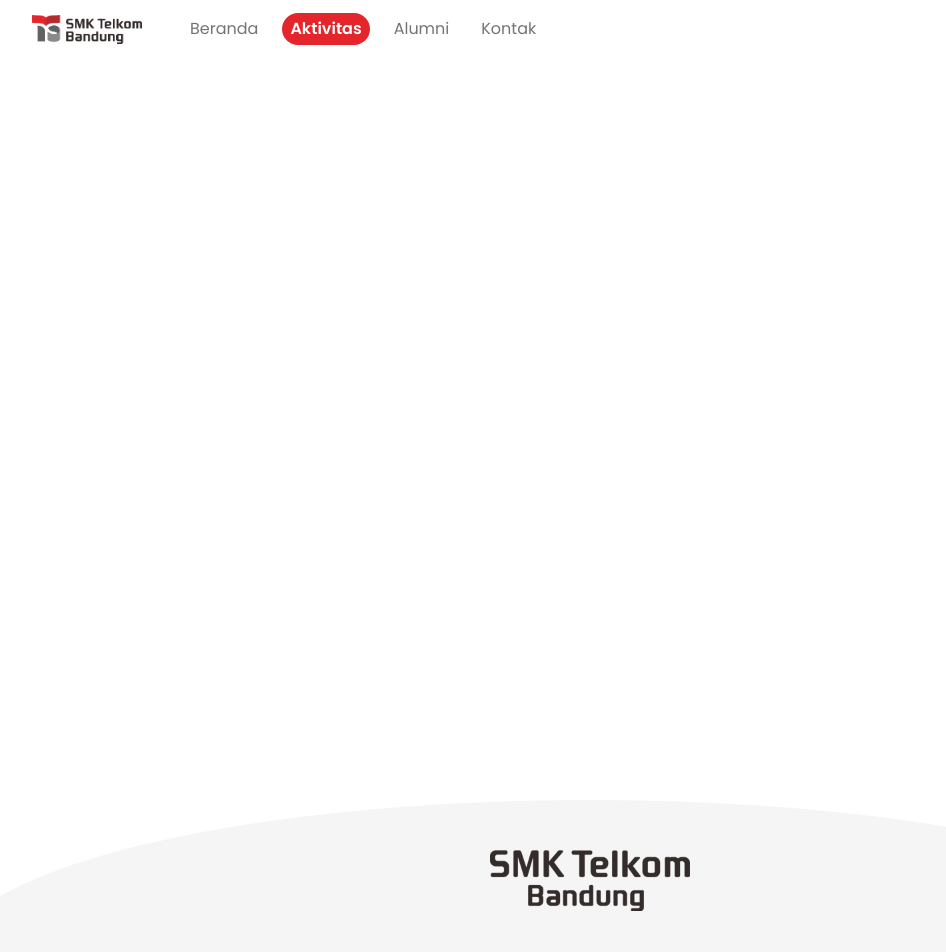
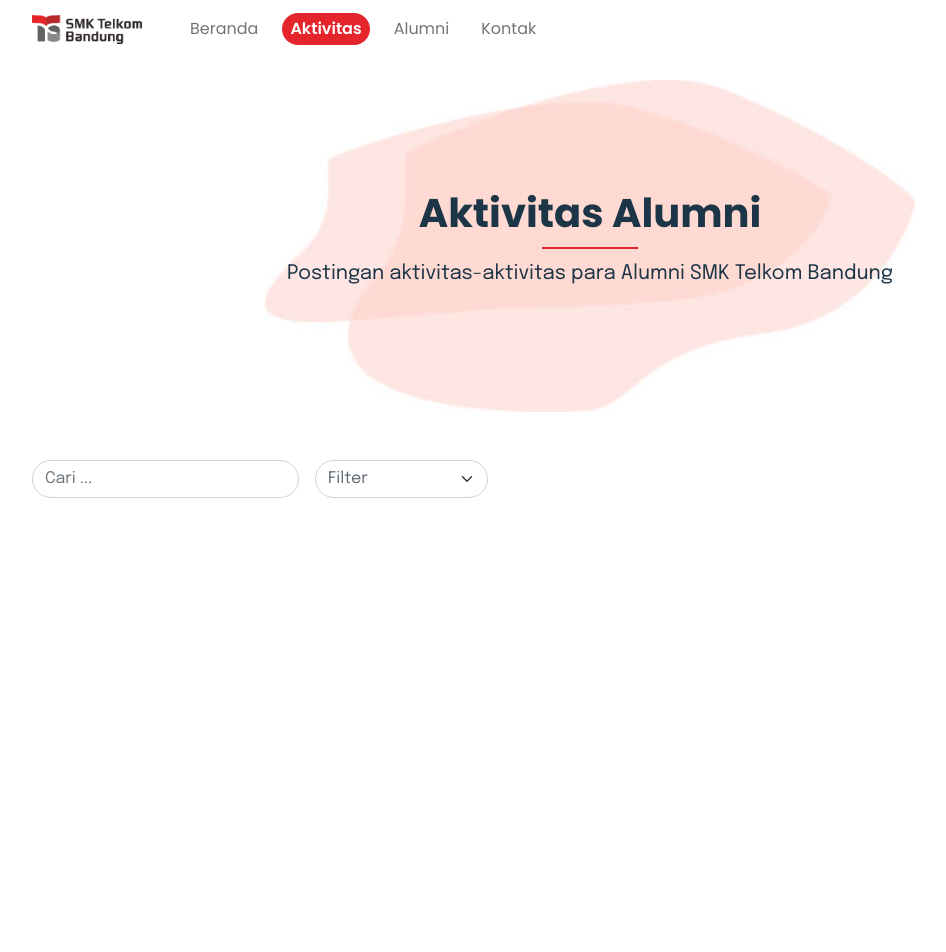
Before and after one commit to Humamfakhri/Alumni, a plain HTML site: page aktivitas.html in a window 1280 px wide. Shown: the top 952 px of the page, without its empty margins (50-996 px from the left). Drawn offline with nearby package versions, Linux system fonts and the light colour scheme.

Commit message:
Hero + Pencarian Aktivitas

```diff
--- a/aktivitas.html
+++ b/aktivitas.html
@@ -11,6 +11,7 @@
     <link href="https://cdn.jsdelivr.net/npm/bootstrap@5.2.0/dist/css/bootstrap.min.css" rel="stylesheet" integrity="sha384-gH2yIJqKdNHPEq0n4Mqa/HGKIhSkIHeL5AyhkYV8i59U5AR6csBvApHHNl/vI1Bx" crossorigin="anonymous">
     <link rel="shortcut icon" href="img/TS.png" type="image/x-icon">
     <link rel="stylesheet" href="css/main.css">
+    <link rel="stylesheet" href="css/aktivitas.css">
   </head>
   <body>
 
@@ -33,13 +34,39 @@
       </div>
     </div>
   </nav>
-  <div class="sementara"></div>
   <!-- NAVBAR end -->
 
+  <!-- HERO -->
+  <section class="hero text-center mb-5">
+    <img src="img/aktivitas.jpg" alt="">
+    <div class="heading container">
+      <h1>Aktivitas Alumni</h1>
+      <p>Postingan aktivitas-aktivitas para Alumni SMK Telkom Bandung</p>
+    </div>
+  </section>
 
+  <!-- SECTION -->
+  <section class="pencarian">
+    <div class="container">
+      <div class="row g-2 g-lg-3">
+        <div class="col-lg-3 col-7">
+          <input type="text" class="form-control" placeholder="Cari ..." aria-label="First name">
+        </div>
+        <div class="col-lg-2 col-5">
+          <select id="inputState" class="form-select">
+            <option selected>Filter</option>
+            <option>...</option>
+          </select>
+        </div>
+      </div>
+    </div>
+  </section>
+
+  <div class="sementara"></div>
+  <!-- FOOTER -->
   <footer class="text-center">
-    <img src="img/smktelkom.png" alt="" class="my-5">
-    <div class="row justify-content-center">
+    <img src="img/Sekunder.png" alt="" class="mt-5 mb-4 sekunder">
+    <div class="d-flex justify-content-center">
       <a href="#" class="footer-icon me-3 text-center position-relative">
         <img src="img/ig.png" alt="" >
       </a>
--- /dev/null
+++ b/css/aktivitas.css
@@ -0,0 +1,59 @@
+:root {
+  --teks: #1C3547;
+  --teks2: #5E6972;
+  --primary: #E4262C;
+  --epi: 'Epilogue', sans-serif;
+  --pop: 'Poppins', sans-serif;
+}
+
+* {
+  font-family: 'Poppins', sans-serif;
+}
+
+/* HERO */
+.hero {
+  position: relative;
+  padding-top: 5rem;
+}
+.hero img {
+  width: clamp(21.88rem, calc(14.56rem + 36.59vw), 40.63rem);
+}
+.heading {
+  position: absolute;
+  left: 0;
+  right: 0;
+  margin: 0 auto;
+  top: 60%;
+  transform: translateY(-50%);
+  color: var(--teks);
+}
+.heading h1 {
+  font-size: clamp(1.88rem, calc(1.63rem + 1.22vw), 2.50rem);
+  font-weight: bold;
+}
+.heading h1::after {
+  content: '';
+  display: block;
+  background-color: var(--primary);
+  height: 2px;
+  width: 6rem;
+  margin: 10px auto;
+}
+.heading p {
+  font-family: var(--epi);
+  font-size: clamp(0.94rem, calc(0.82rem + 0.61vw), 1.25rem);
+}
+
+/* POSTINGAN */
+.pencarian input, .pencarian select {
+  font-family: var(--epi);
+  color: var(--teks2);
+  border-radius: 20px;
+}
+
+
+/* @media screen and (max-width:575px) {
+  .heading h1 {
+    font-size: 30px;
+  }
+} */
--- a/css/main.css
+++ b/css/main.css
@@ -6,9 +6,6 @@
 
 * {
   font-family: 'Poppins', sans-serif;
-}
-body {
-  /* overflow-x: hidden; */
 }
 
 .sementara {
@@ -22,6 +19,7 @@ body {
   font-weight: 600;
 }
 .nav-scrolled {
+  background-color: #fff;
   box-shadow:0 .5rem 1rem rgba(0,0,0,.15);
 }
 .navbar-toggler {
@@ -58,17 +56,20 @@ body {
 footer {
   background-color: #F5F5F5;
   width: 100%;
-  border-top-left-radius: 100%;
-  border-top-right-radius: 100%;
+  border-top-left-radius: 15%;
+  border-top-right-radius: 15%;
 }
-footer img {
-  width: clamp(120px, 20vw, 200px);
+footer .smktelkom {
+  width: clamp(9.38rem, calc(7.67rem + 8.54vw), 13.75rem);;
+}
+footer .sekunder {
+  width: clamp(7.50rem, calc(6.77rem + 3.66vw), 9.38rem);
 }
 footer .footer-icon {
   border-radius: 100%;
   background-color: #D9D9D9;
-  width: clamp(2.50rem, calc(2.26rem + 1.22vw), 3.13rem);;
-  height: clamp(2.50rem, calc(2.26rem + 1.22vw), 3.13rem);;
+  width: clamp(2.50rem, calc(2.26rem + 1.22vw), 3rem);;
+  height: clamp(2.50rem, calc(2.26rem + 1.22vw), 3rem);;
   transform: scale(.9);
   transition: .1s;
 }
```
Also changed, not shown: alumni.html (+3 -3 lines), index.html (+5 -3 lines), kontak.html (+2 -1 lines), css/kontak.css (added), img/aktivitas.jpg (added).
